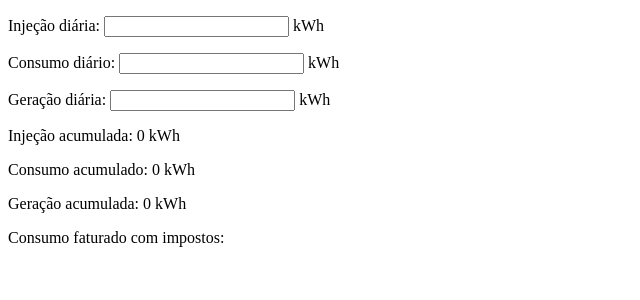
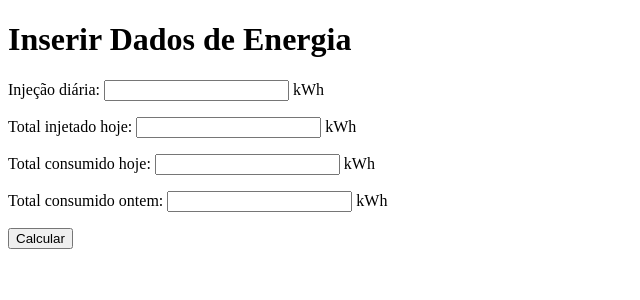
Before and after one commit to HelonCharles/energetic, a Flask app: page / in a window 1280 px wide. Shown: the top 300 px of the page, without its empty margins (0-640 px from the left). Run offline with Flask 3, Linux system fonts and the light colour scheme.

Commit message:
energetic

```diff
--- a/ENERGETIC/app/main.py
+++ b/ENERGETIC/app/main.py
@@ -1,11 +1,31 @@
-from flask import Flask, render_template
+from flask import Flask, render_template, request
 
+app = Flask(__name__, template_folder="../templates")
 
-app = Flask(__name__)
+def calcular_excedente_deficit(injecao_diaria, consumo_diario):
+    if injecao_diaria > consumo_diario:
+        excedente = injecao_diaria - consumo_diario
+        deficit = 0
+    else:
+        deficit = consumo_diario - injecao_diaria
+        excedente = 0
+    return excedente, deficit
 
 @app.route("/")
 def home():
     return render_template('home.html')
 
+@app.route("/calcular", methods=["POST"])
+def calcular():
+    injecao_diaria = float(request.form['injecao_diaria'])
+    injetado_total = float(request.form['injetado_total'])
+    consumo_total_hoje = float(request.form['consumo_total_hoje'])
+    consumo_total_ontem = float(request.form['consumo_total_ontem'])
+
+    consumo_diario = consumo_total_hoje - consumo_total_ontem
+    excedente, deficit = calcular_excedente_deficit(injecao_diaria, consumo_diario)
+
+    return render_template('result.html', excedente=excedente, deficit=deficit)
+
 if __name__ == '__main__':
     app.run()
--- a/ENERGETIC/templates/home.html
+++ b/ENERGETIC/templates/home.html
@@ -1,23 +1,17 @@
 <!DOCTYPE html>
-<html lang="pt-br">
+<html lang="pt-BR">
 <head>
     <meta charset="UTF-8">
-    <head name="viewport" content="width=device-width, initial-scale=1.0">
-    <title>ENERGETIC</title>
+    <title>Dados de Energia</title>
 </head>
 <body>
-
-    <form>
-
-        <p>Injeção diária: <input type="number" name="inj_d" id="inj_d"><span> kWh </span></p>
-        <p>Consumo diário: <input type="number" name="cons_d" id="cons_d"><span> kWh </span></p>
-        <p>Geração diária: <input type="number" name="ger_d" id="ger_d"><span> kWh </span></p>
-        <p>Injeção acumulada: <span id="inj_a_result">0 kWh</span></p>
-        <p>Consumo acumulado: <span id="cons_a_result">0 kWh</span></p>
-        <p>Geração acumulada: <span id="ger_a_result">0 kWh</span></p>
-        <p>Consumo faturado com impostos: </p>
-
+    <h1>Inserir Dados de Energia</h1>
+    <form action="/calcular" method="POST">
+        <p>Injeção diária: <input type="number" name="injecao_diaria" step="0.01" required> kWh</p>
+        <p>Total injetado hoje: <input type="number" name="injetado_total" step="0.01" required> kWh</p>
+        <p>Total consumido hoje: <input type="number" name="consumo_total_hoje" step="0.01" required> kWh</p>
+        <p>Total consumido ontem: <input type="number" name="consumo_total_ontem" step="0.01" required> kWh</p>
+        <button type="submit">Calcular</button>
     </form>
-
 </body>
 </html>
```
Also changed, not shown: ENERGETIC/templates/result.html (added, +13 -0 lines).
